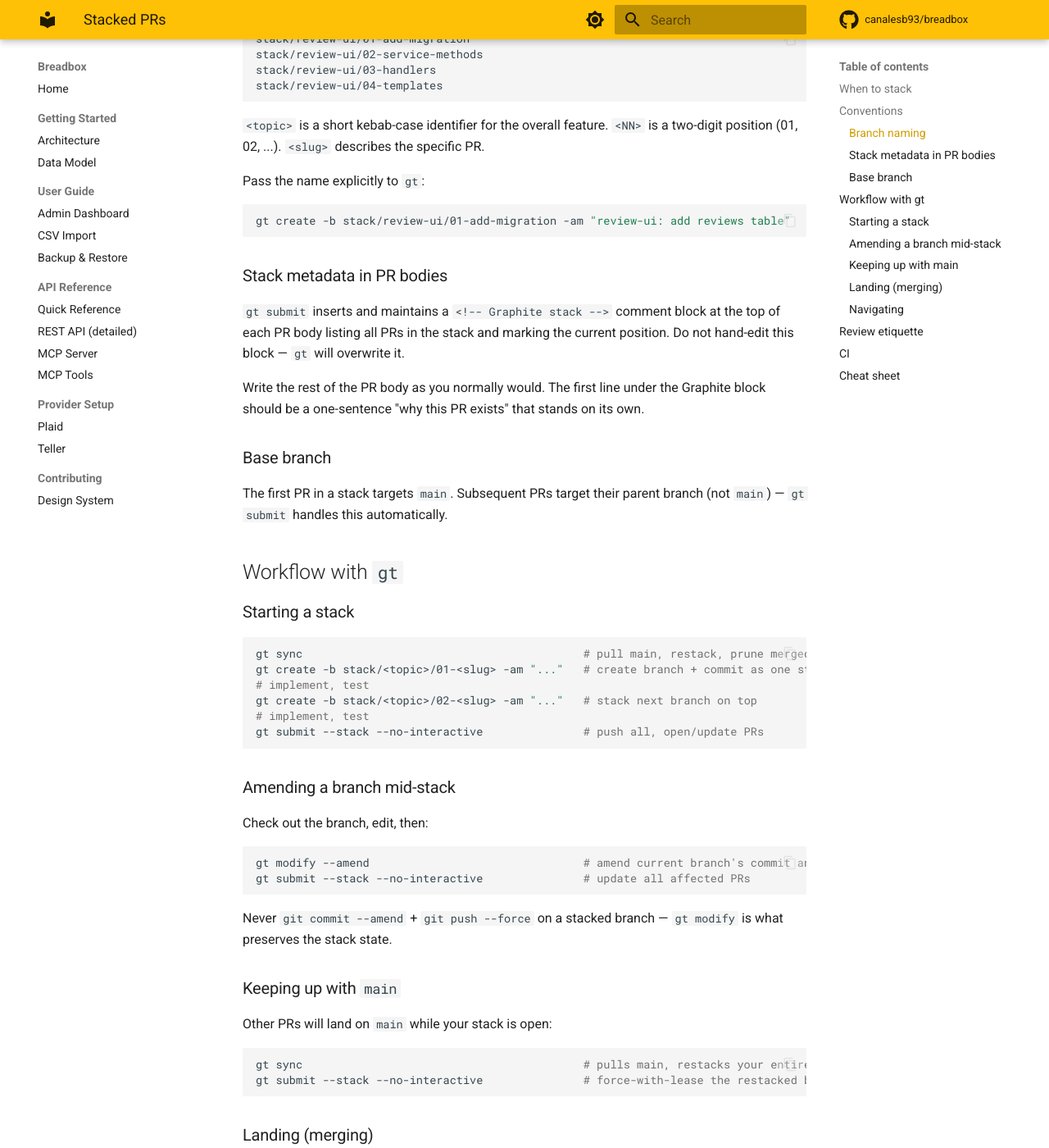
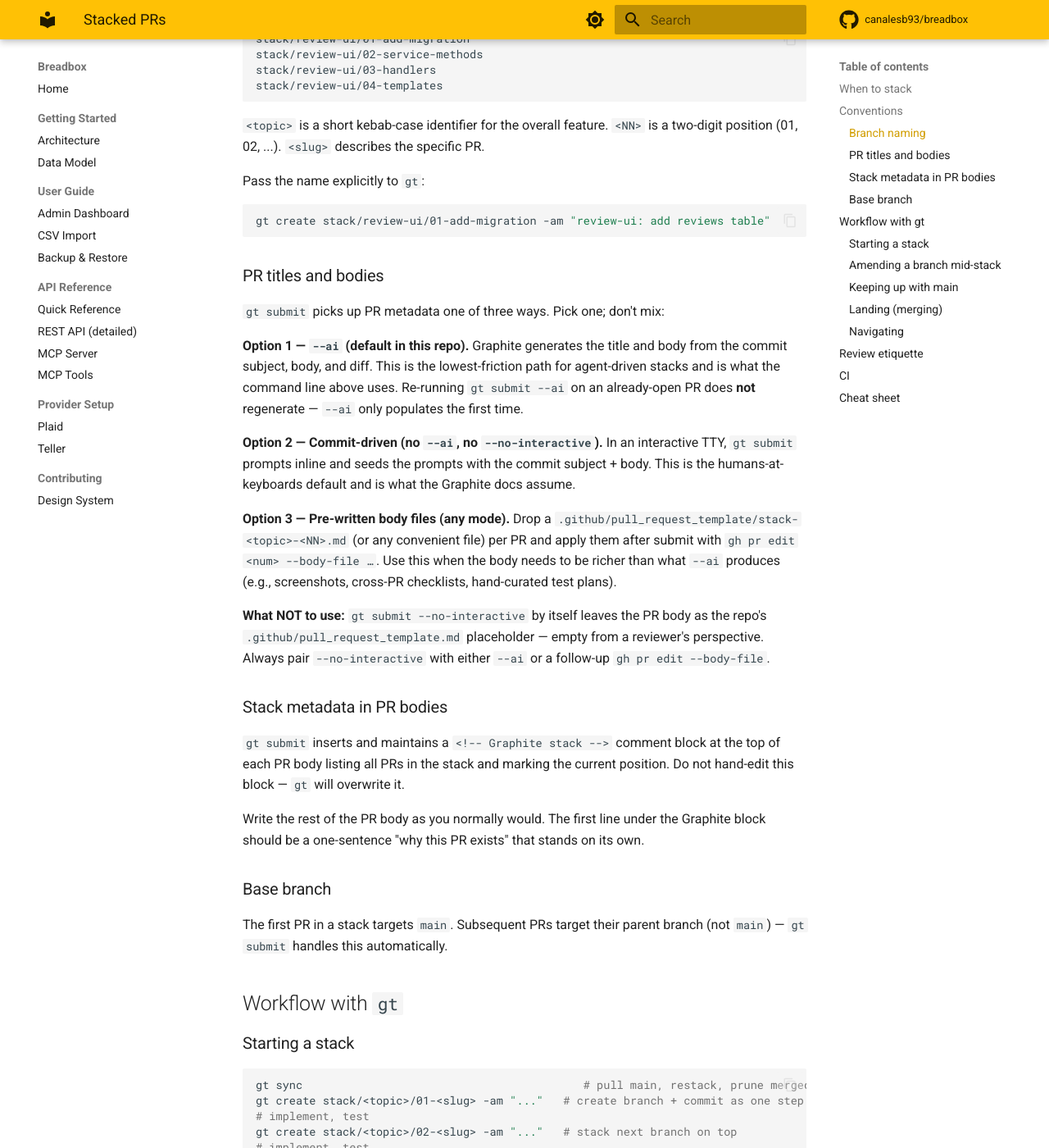
Before and after one commit to canalesb93/breadbox, an MkDocs documentation site: the page built from docs/stacked-prs.md, in a window 1280 px wide and 1400 px high, scrolled down 977 px. Shown: the whole window at 82% size. Built offline with MkDocs 1.6.1 and Material for MkDocs 9.7.7, drawn with Linux system fonts in a browser that asks for light colours; comment, search, counter and statistics services are not loaded; some of the changed text lies outside the part shown.

Commit message:
docs(stack): refine gt CLI guidance after templ-wizard trial
Stacking the templ-wizard work surfaced three issues with commands
shown in the #533 spec:

1. `gt submit --stack --no-interactive` alone produces PRs with
   the repo's PR-template placeholder as the body (empty from a
   reviewer's perspective) and defaults to draft.

2. `gt create -b <name>` shown in the spec isn't accepted by the
   installed CLI — it errors with `Unknown argument: b`. The
   working syntax is positional: `gt create <name>`.

3. `gt modify --amend` shown in the spec also errors with
   `Unknown argument: amend`. The default behavior of `gt modify`
   is already to amend; `--commit` opts into a new commit, so the
   correct amend invocation is bare `gt modify` (plus `-u`, `-a`,
   or `-p` to stage).

Updates the spec, the scoped rule, and the /stack skill with:

- First submit: `gt submit --stack --publish --ai --no-interactive`.
  `--ai` pulls title + body from the commit + diff; `--publish`
  opens as ready-for-review; `--no-interactive` keeps it
  harness-safe.
- Subsequent pushes: drop `--ai` (it only fires on initial PR
  creation).
- Amend: `gt modify -u` (or `-a`) — not `--amend`.
- Create: `gt create <name> -am "..."` — positional name, no `-b`.
- Pre-written body-file escape hatch via
  `gh pr edit <pr> --body-file …` for when AI output isn't rich
  enough.

This PR itself was opened via the new flag combo (the original
`--ai` output is visible in the PR history); the fixup edit
demonstrates the body-file escape hatch.

No code changes.

````diff
--- a/docs/stacked-prs.md
+++ b/docs/stacked-prs.md
@@ -39,8 +39,20 @@ stack/review-ui/04-templates
 Pass the name explicitly to `gt`:
 
 ```bash
-gt create -b stack/review-ui/01-add-migration -am "review-ui: add reviews table"
+gt create stack/review-ui/01-add-migration -am "review-ui: add reviews table"
 ```
+
+### PR titles and bodies
+
+`gt submit` picks up PR metadata one of three ways. Pick one; don't mix:
+
+**Option 1 — `--ai` (default in this repo).** Graphite generates the title and body from the commit subject, body, and diff. This is the lowest-friction path for agent-driven stacks and is what the command line above uses. Re-running `gt submit --ai` on an already-open PR does **not** regenerate — `--ai` only populates the first time.
+
+**Option 2 — Commit-driven (no `--ai`, no `--no-interactive`).** In an interactive TTY, `gt submit` prompts inline and seeds the prompts with the commit subject + body. This is the humans-at-keyboards default and is what the Graphite docs assume.
+
+**Option 3 — Pre-written body files (any mode).** Drop a `.github/pull_request_template/stack-<topic>-<NN>.md` (or any convenient file) per PR and apply them after submit with `gh pr edit <num> --body-file …`. Use this when the body needs to be richer than what `--ai` produces (e.g., screenshots, cross-PR checklists, hand-curated test plans).
+
+**What NOT to use:** `gt submit --no-interactive` by itself leaves the PR body as the repo's `.github/pull_request_template.md` placeholder — empty from a reviewer's perspective. Always pair `--no-interactive` with either `--ai` or a follow-up `gh pr edit --body-file`.
 
 ### Stack metadata in PR bodies
 
@@ -58,11 +70,11 @@ The first PR in a stack targets `main`. Subsequent PRs target their parent branc
 
 ```bash
 gt sync                                          # pull main, restack, prune merged branches
-gt create -b stack/<topic>/01-<slug> -am "..."   # create branch + commit as one step
+gt create stack/<topic>/01-<slug> -am "..."   # create branch + commit as one step
 # implement, test
-gt create -b stack/<topic>/02-<slug> -am "..."   # stack next branch on top
+gt create stack/<topic>/02-<slug> -am "..."   # stack next branch on top
 # implement, test
-gt submit --stack --no-interactive               # push all, open/update PRs
+gt submit --stack --publish --ai --no-interactive  # push all, open/update PRs
 ```
 
 ### Amending a branch mid-stack
@@ -70,8 +82,8 @@ gt submit --stack --no-interactive               # push all, open/update PRs
 Check out the branch, edit, then:
 
 ```bash
-gt modify --amend                                # amend current branch's commit and restack dependents
-gt submit --stack --no-interactive               # update all affected PRs
+gt modify -u                                       # amend current branch's commit (default) + restack dependents; -u stages tracked updates
+gt submit --stack --publish --no-interactive       # update already-open PRs (no --ai needed; bodies already set)
 ```
 
 Never `git commit --amend` + `git push --force` on a stacked branch — `gt modify` is what preserves the stack state.
@@ -121,9 +133,10 @@ Each PR in a stack runs CI independently against its own tip. There's no merge-q
 | Task | Command |
 |---|---|
 | Start fresh from main | `gt sync && gt trunk` |
-| New branch stacked on current | `gt create -b <name> -am "<msg>"` |
-| Push + open/update all PRs | `gt submit --stack --no-interactive` |
-| Amend current branch | `gt modify --amend` |
+| New branch stacked on current | `gt create <name> -am "<msg>"` |
+| Push + open all PRs (first submit) | `gt submit --stack --publish --ai --no-interactive` |
+| Push updates to already-open PRs | `gt submit --stack --publish --no-interactive` |
+| Amend current branch | `gt modify -u` |
 | Pull main and restack | `gt sync` |
 | See the stack | `gt log short` |
 | Merge the bottom PR | `gt land` |
````
Also changed, not shown: other parts of docs/stacked-prs.md (+2 -2 lines), .claude/rules/stacked-prs.md (+9 -6 lines), .claude/skills/stack/SKILL.md (+27 -4 lines).
